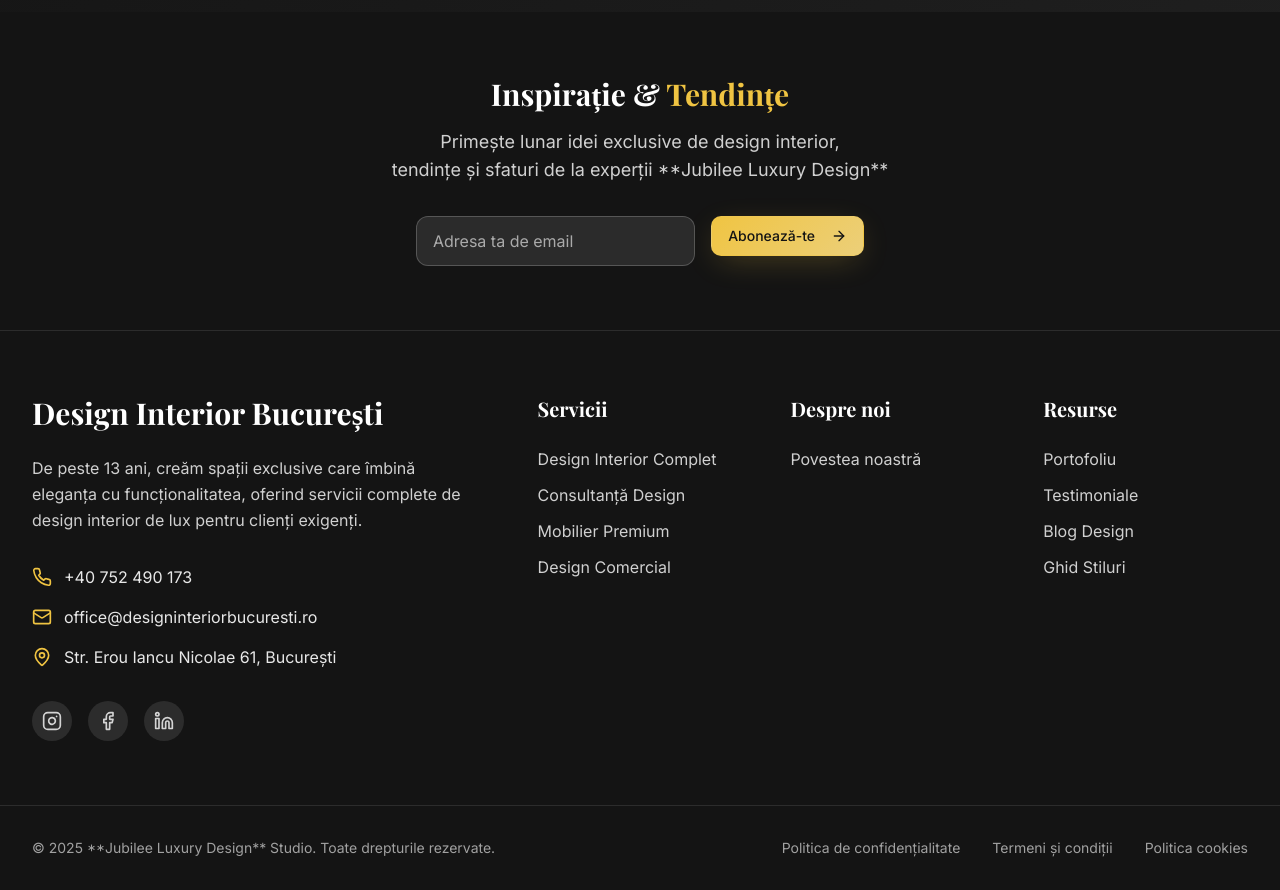
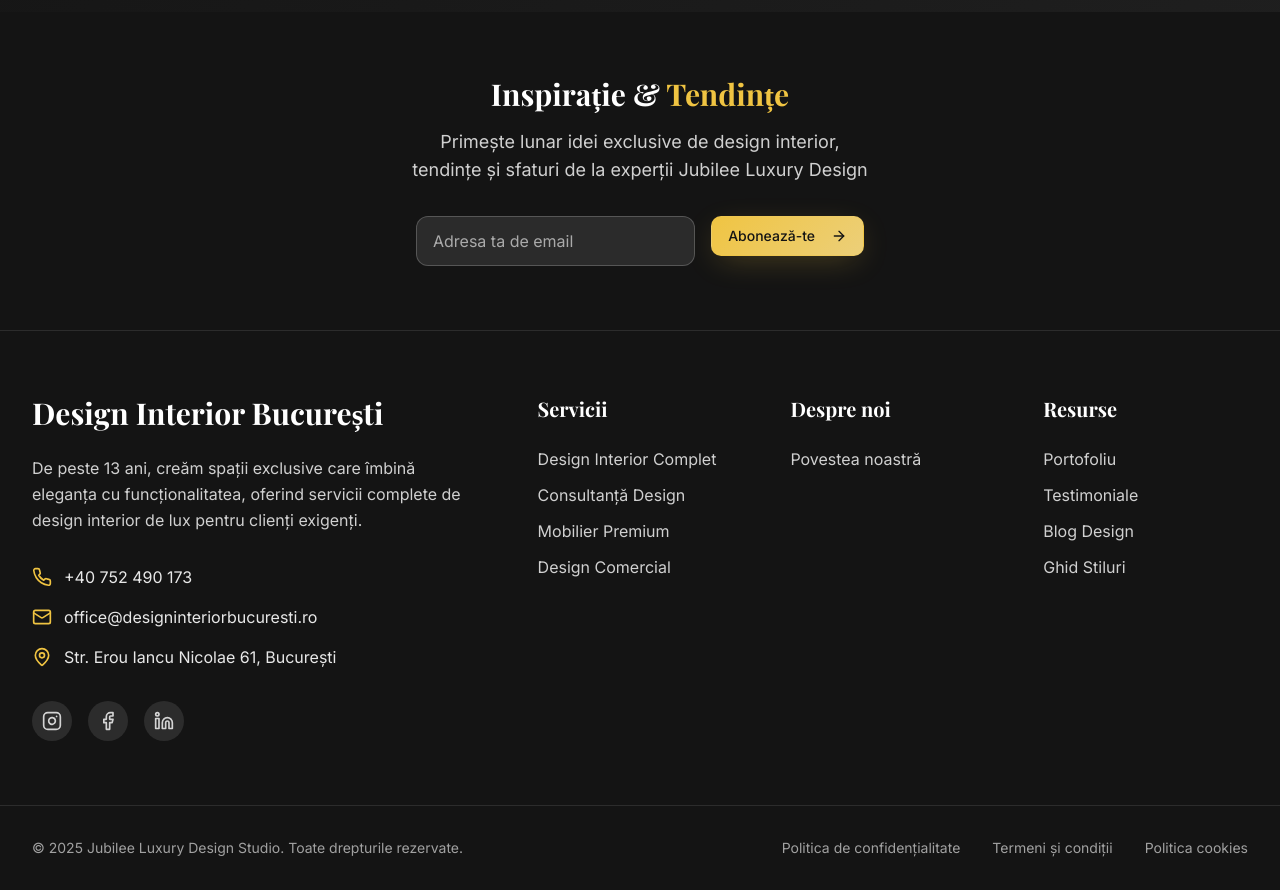
Before and after one commit to isabelastrugaru-cloud/refined-realm-studio, a React (Vite) app: page / in a window 1280 px wide. Shown: the part 2560-3450 px from the top of the page. Built offline with nearby package versions, Linux system fonts and the light colour scheme; the HTML template or start-up script is replaced by a standard one.

Commit message:
Remove asterisks from footer

```diff
--- a/src/components/Footer.tsx
+++ b/src/components/Footer.tsx
@@ -59,7 +59,7 @@ const Footer = () => {
             </h3>
             <p className="font-inter text-white/80 mb-8 text-lg">
               Primește lunar idei exclusive de design interior,<br />
-              tendințe și sfaturi de la experții **Jubilee Luxury Design**
+              tendințe și sfaturi de la experții Jubilee Luxury Design
             </p>
             <div className="flex flex-col sm:flex-row gap-4 max-w-md mx-auto">
               <input type="email" placeholder="Adresa ta de email" className="flex-1 px-4 py-3 rounded-lg bg-white/10 border border-white/20 text-white placeholder-white/60 focus:outline-none focus:ring-2 focus:ring-luxury backdrop-blur-sm" />
@@ -159,7 +159,7 @@ const Footer = () => {
         <div className="max-w-7xl mx-auto px-6 lg:px-8 py-8">
           <div className="flex flex-col md:flex-row justify-between items-center">
             <p className="font-inter text-white/60 text-sm mb-4 md:mb-0">
-              © {currentYear} **Jubilee Luxury Design** Studio. Toate drepturile rezervate.
+              © {currentYear} Jubilee Luxury Design Studio. Toate drepturile rezervate.
             </p>
             <div className="flex space-x-8">
               <Link to="/politica-confidentialitate" className="font-inter text-white/60 hover:text-luxury text-sm transition-colors duration-300">
```
